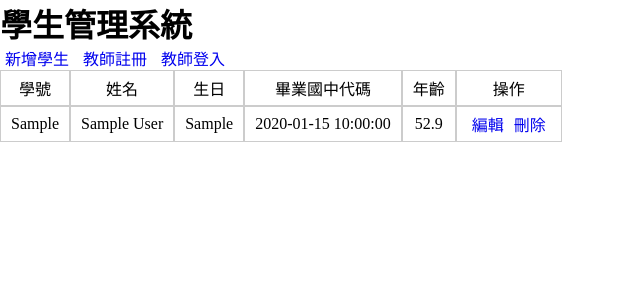
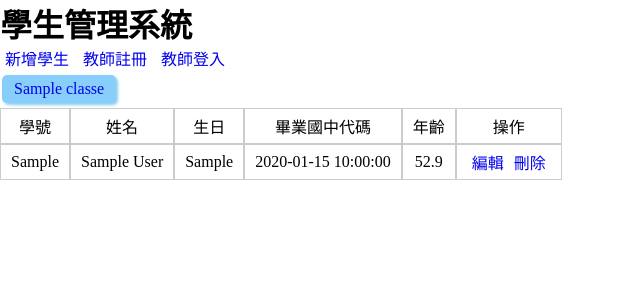
Before and after one commit to ruzs/php_mysql_connect, a PHP site: page / in a window 1280 px wide. Shown: the top 300 px of the page, without its empty margins (0-640 px from the left). Run offline with PHP 8.4, Linux system fonts and the light colour scheme; tables that the repository leaves empty or names only in its code hold one stand-in row (values such as "Sample post").

Commit message:
首頁增加分班級顯示功能

```diff
--- a/index.php
+++ b/index.php
@@ -14,7 +14,25 @@
   $pdo= new PDO($dsn,'root','');
   //固定語法 new PDO(  ,'帳號(預設為root)'.'密碼');
 
-  $sql="SELECT * FROM `students` LIMIT 20";
+  if(isset($_GET['code'])){
+    $sql="SELECT `students`.`id` as 'id' ,
+                `students`.`school_num` as '學號',
+                `students`.`name` as '姓名',
+                `students`.`birthday` as '生日',
+                `students`.`graduate_at` as '畢業國中'
+          FROM `class_student`,`students`
+          WHERE `class_student`.`school_num`=`students`.`school_num` &&
+                `class_student`.`class_code`='{$_GET['code']}'";
+}else{
+    //建立撈取學生資料的語法，限制只撈取前20筆
+    $sql="SELECT `students`.`id` as 'id' ,
+                `students`.`school_num` as '學號',
+                `students`.`name` as '姓名',
+                `students`.`birthday` as '生日',
+                `students`.`graduate_at` as '畢業國中'
+          FROM `students` LIMIT 20";
+}
+  // $sql="SELECT * FROM `students` LIMIT 20";
   // $result=mysqli_query($db,$sql);
   // $rows= mysqli_fetch_all($result);
 
@@ -27,11 +45,26 @@
   ?>
 </head>
 <body>
+  <!-- <pre>
+  <?php //print_r($rows);?> ;
+</pre> -->
   <h1>學生管理系統</h1>
   <nav>
     <a href="add.php">新增學生</a>
     <a href="reg.php">教師註冊</a>
     <a href="login.php">教師登入</a>
+  </nav>
+  <nav>
+    <ul class="class-list">
+      <?php
+          //從`classes`資料表中撈出所有的班級資料並在網頁上製作成下拉選單的項目
+          $sql="SELECT `id`,`code`,`name` FROM `classes`";
+          $classes=$pdo->query($sql)->fetchAll(PDO::FETCH_ASSOC);
+          foreach($classes as $class){
+              echo "<li><a href='?code={$class['code']}'>{$class['name']}</a></li>";
+          }
+      ?>
+    </ul>
   </nav>
   <?php
     if(isset($_GET['status'])){
@@ -59,12 +92,12 @@
     </tr>
   <?php
   foreach ($rows as $row) {
-    $age=round((strtotime('now')-strtotime($row['birthday']))/(60*60*24*365),1);
+    $age=round((strtotime('now')-strtotime($row['生日']))/(60*60*24*365),1);
     echo "<tr>";
-    echo "<td>{$row['school_num']}</td>";
-    echo "<td>{$row['name']}</td>";
-    echo "<td>{$row['birthday']}</td>";
-    echo "<td>{$row['graduate_at']}</td>";
+    echo "<td>{$row['學號']}</td>";
+    echo "<td>{$row['姓名']}</td>";
+    echo "<td>{$row['生日']}</td>";
+    echo "<td>{$row['畢業國中']}</td>";
     echo "<td>{$age}</td>";
     echo "<td>";
     echo "<a href='edit.php?id={$row['id']}'>編輯</a>";
--- a/style.css
+++ b/style.css
@@ -23,3 +23,22 @@ a{
 a:hover{
   text-decoration: underline;
 }
+.class-list{
+  display: flex;
+  list-style-type: none;
+  margin:5px 0;
+}
+nav ul.class-list li a{
+  padding:5px 12px;
+  margin:0 2px;
+  border-radius:5px;
+  background-color: lightskyblue;
+  box-shadow: 2px 2px 3px skyblue;
+  text-decoration: none;
+}
+.class-list li a:hover{
+  background-color: blue;
+  color:white;
+  font-weight: bolder;
+  text-decoration: underline;
+}
```
